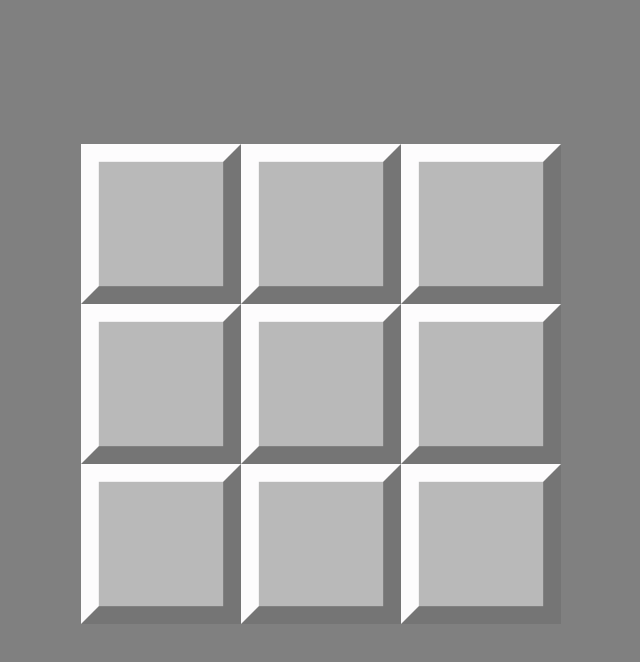
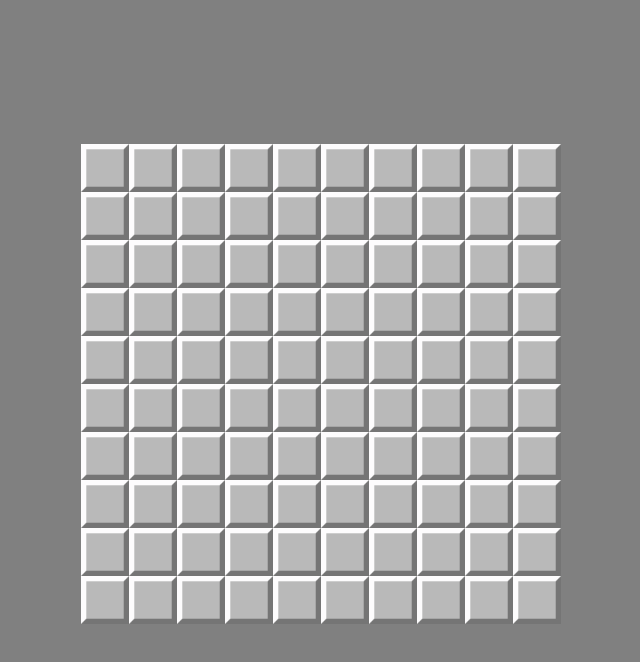
Before and after one commit to mmcarson/minesweeper, a plain HTML site: page index.html in a window 1280 px wide. Shown: the part 56-718 px from the top of the page, without its empty margins (319-959 px from the left). Drawn offline with Linux system fonts and the light colour scheme.

Commit message:
changed board size

```diff
--- a/index.html
+++ b/index.html
@@ -13,8 +13,8 @@
     <section id="board"></section>
     <script>
         //createBoard(16, 16, 40)
-        //createBoard(10, 10, 10)
-        createBoard(3, 3, 2)
+        createBoard(10, 10, 10)
+            //createBoard(3, 3, 2)
     </script>
 </body>
 
```
